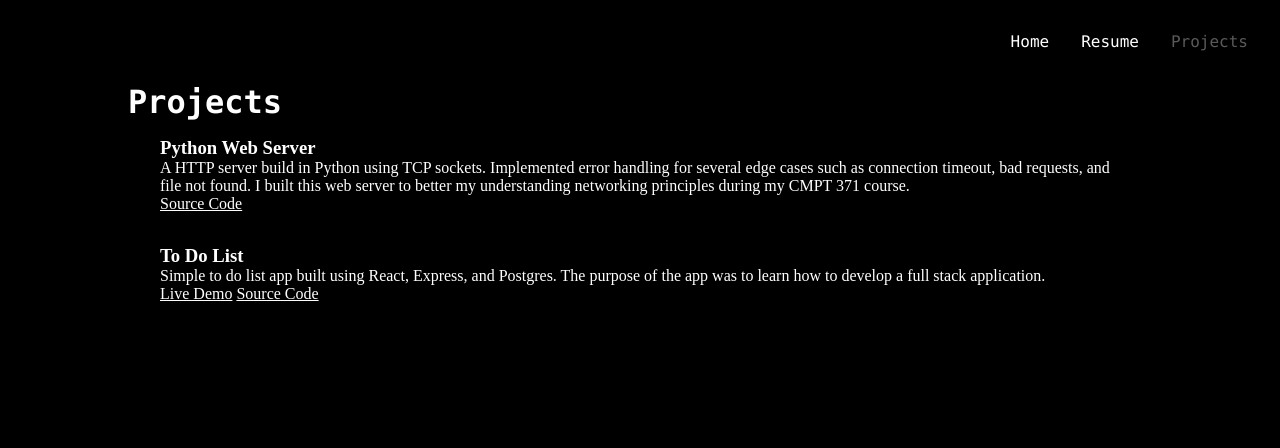
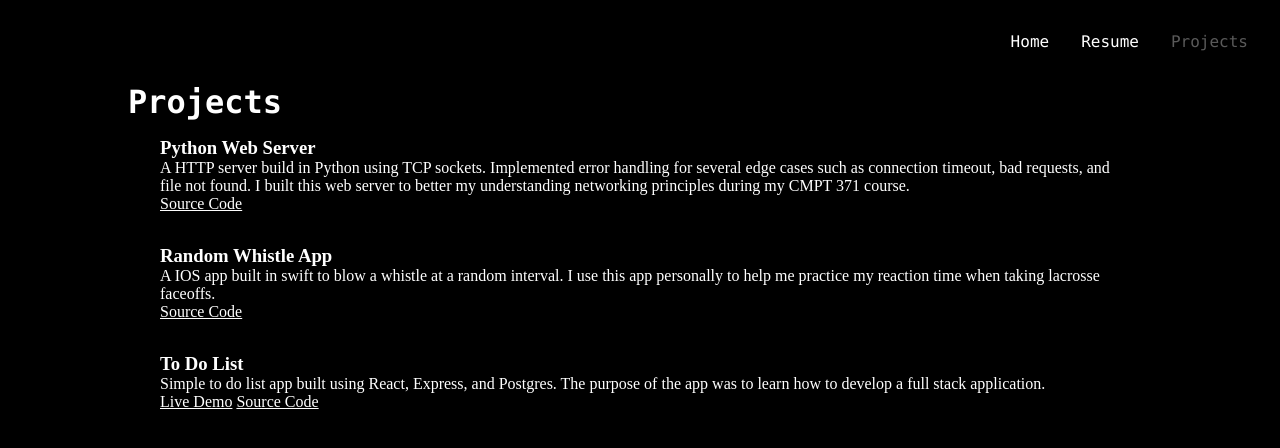
Before and after one commit to Cway14/portfolio, a Next.js app: page /projects in a window 1280 px wide. Shown: the top 448 px of the page. Built offline with nearby package versions, Linux system fonts and the light colour scheme.

Commit message:
added whistle timer to project page

```diff
--- a/pages/projects.tsx
+++ b/pages/projects.tsx
@@ -14,11 +14,17 @@ const projects = () => {
                     <a href="https://github.com/Cway14/python-webserver">Source Code</a>
                 </li>
                 <li>
+                    <h3>Random Whistle App</h3>
+                    <p>A IOS app built in swift to blow a whistle at a random interval. I use this app personally to help me practice my reaction time when taking lacrosse faceoffs.</p>
+                    <a href="https://github.com/Cway14/whistle-timer">Source Code</a>
+                </li>
+                <li>
                     <h3>To Do List</h3>
                     <p>Simple to do list app built using React, Express, and Postgres. The purpose of the app was to learn how to develop a full stack application.</p>
                     <a href="https://todo.camway.ca">Live Demo</a>{' '}
                     <a href="https://github.com/cway14/todo-list">Source Code</a>
                 </li>
+
             </ul>
         </Layout>
     )
```
